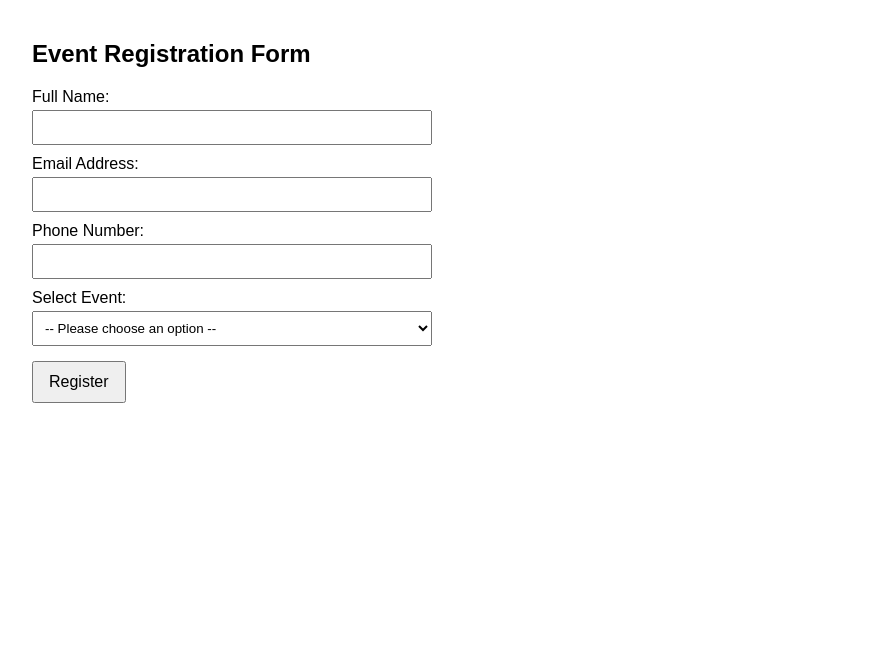
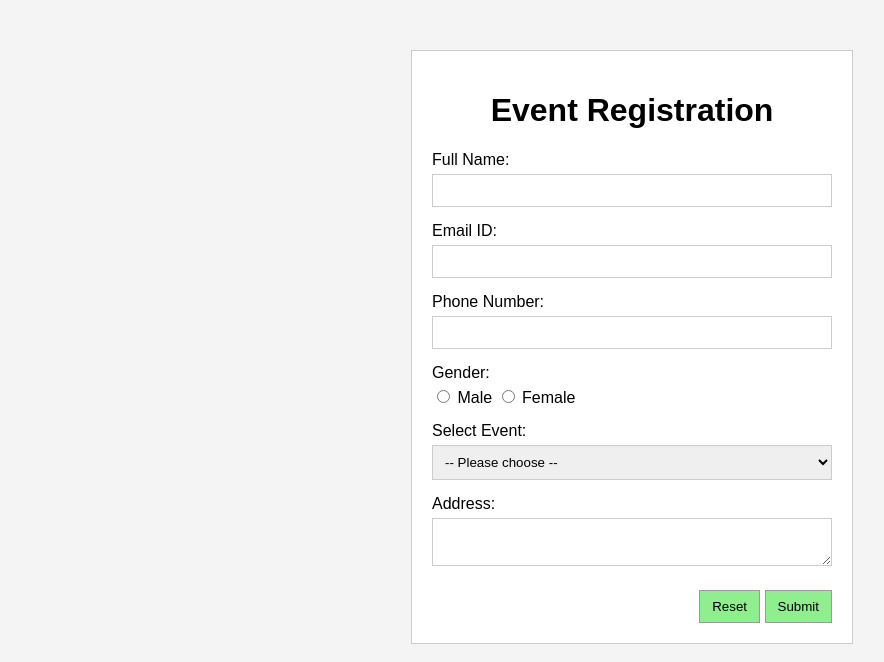
Before and after one commit to bharath-akurathi/devops_lab, a plain HTML site: page 1/Event_registration.html in a window 1280 px wide. Shown: the whole page, without its empty margins (8-892 px from the left). Drawn offline with Linux system fonts and the light colour scheme.

Commit message:
Update Event_registration.html

```diff
--- a/1/Event_registration.html
+++ b/1/Event_registration.html
@@ -1,90 +1,155 @@
 <!DOCTYPE html>
-<html>
+<html lang="en">
 <head>
+  <meta charset="UTF-8">
+  <meta name="viewport" content="width=device-width, initial-scale=1.0">
   <title>Event Registration</title>
-  <meta charset="UTF-8" />
   <style>
     body {
       font-family: Arial, sans-serif;
-      margin: 40px;
+      background-color: #f4f4f4;
     }
-    form {
-      max-width: 400px;
+
+    .form-container {
+      background-color: #fff;
+      padding: 20px;
+      border: 1px solid #ccc;
+      width: 400px;
+      margin: 50px auto;
     }
-    label {
+
+    h1 {
+      text-align: center;
+    }
+
+    .form-row {
+      margin-bottom: 15px;
+    }
+
+    .form-row label {
       display: block;
-      margin-top: 10px;
+      margin-bottom: 5px;
     }
-    input, select {
+
+    input[type="text"],
+    input[type="email"],
+    input[type="tel"],
+    select,
+    textarea {
       width: 100%;
       padding: 8px;
-      margin-top: 4px;
+      border: 1px solid #ccc;
       box-sizing: border-box;
     }
-    button {
-      margin-top: 15px;
-      padding: 10px 15px;
-      font-size: 16px;
+
+    .buttons {
+      text-align: right;
+      margin-top: 20px;
     }
-    .success {
-      color: green;
-      margin-top: 10px;
+
+    input[type="submit"],
+    input[type="reset"] {
+      padding: 8px 12px;
+      border: 1px solid #999;
+      cursor: pointer;
+      background-color: lightgreen;
     }
   </style>
 </head>
+
 <body>
 
-  <h2>Event Registration Form</h2>
+  <div class="form-container">
+    <h1>Event Registration</h1>
 
-  <form id="registrationForm">
-    <label for="name">Full Name:</label>
-    <input type="text" id="name" name="name" required />
+    <form name="registrationForm" onsubmit="return validateForm()">
+      <div class="form-row">
+        <label for="fullname">Full Name:</label>
+        <input type="text" name="fullname" id="fullname" required minlength="3">
+      </div>
 
-    <label for="email">Email Address:</label>
-    <input type="email" id="email" name="email" required />
+      <div class="form-row">
+        <label for="email">Email ID:</label>
+        <input type="email" name="email" id="email" required>
+      </div>
 
-    <label for="phone">Phone Number:</label>
-    <input type="tel" id="phone" name="phone" required />
+      <div class="form-row">
+        <label for="phno">Phone Number:</label>
+        <input type="tel" name="phno" id="phno" required pattern="[0-9]{10}"
+          title="Please enter a 10-digit phone number">
+      </div>
 
+      <div class="form-row">
+        <label>Gender:</label>
+        <input type="radio" name="gender" value="Male" required> Male
+        <input type="radio" name="gender" value="Female" required> Female
+      </div>
+
+      <div class="form-row">
         <label for="event">Select Event:</label>
         <select id="event" name="event" required>
-      <option value="">-- Please choose an option --</option>
+          <option value="">-- Please choose --</option>
           <option value="Workshop">Workshop</option>
           <option value="Seminar">Seminar</option>
           <option value="Networking">Networking</option>
         </select>
+      </div>
 
-    <button type="submit">Register</button>
+      <div class="form-row">
+        <label for="address">Address:</label>
+        <textarea name="address" id="address" required></textarea>
+      </div>
+
+      <div class="buttons">
+        <input type="reset" value="Reset">
+        <input type="submit" value="Submit">
+      </div>
     </form>
-
-  <div id="successMessage" class="success"></div>
+  </div>
 
   <script>
-    const form = document.getElementById('registrationForm');
-    const successMessage = document.getElementById('successMessage');
+    function validateForm() {
+      const form = document.forms["registrationForm"];
 
-    form.addEventListener('submit', function(event) {
-      event.preventDefault(); // prevent actual form submission
-
-      // Collect values
-      const name = form.name.value.trim();
-      const email = form.email.value.trim();
-      const phone = form.phone.value.trim();
-      const eventSelected = form.event.value;
-
-      // Simple validation
-      if (!name || !email || !phone || !eventSelected) {
-        alert('Please fill in all fields.');
-        return;
+      if (form.fullname.value.trim() === "") {
+        alert("Please enter your Full Name.");
+        form.fullname.focus();
+        return false;
       }
 
-      // Success message
-      successMessage.textContent = `Thank you, ${name}! You have registered for the ${eventSelected}.`;
+      const email = form.email.value;
+      if (email.trim() === "" || email.indexOf("@") === -1) {
+        alert("Please enter a valid Email ID.");
+        form.email.focus();
+        return false;
+      }
 
-      // Optionally clear form
-      form.reset();
-    });
+      const phno = form.phno.value;
+      if (isNaN(phno) || phno.trim().length !== 10) {
+        alert("Please enter a valid 10-digit Phone Number.");
+        form.phno.focus();
+        return false;
+      }
+
+      if (form.gender.value === "") {
+        alert("Please select your Gender.");
+        return false;
+      }
+
+      if (form.event.value === "") {
+        alert("Please select an Event.");
+        form.event.focus();
+        return false;
+      }
+
+      if (form.address.value.trim() === "") {
+        alert("Please enter your Address.");
+        form.address.focus();
+        return false;
+      }
+      alert("Registration Successful!");
+      return true;
+    }
   </script>
-
 </body>
 </html>
```
Lines whose indentation alone changed are shown as unchanged.
